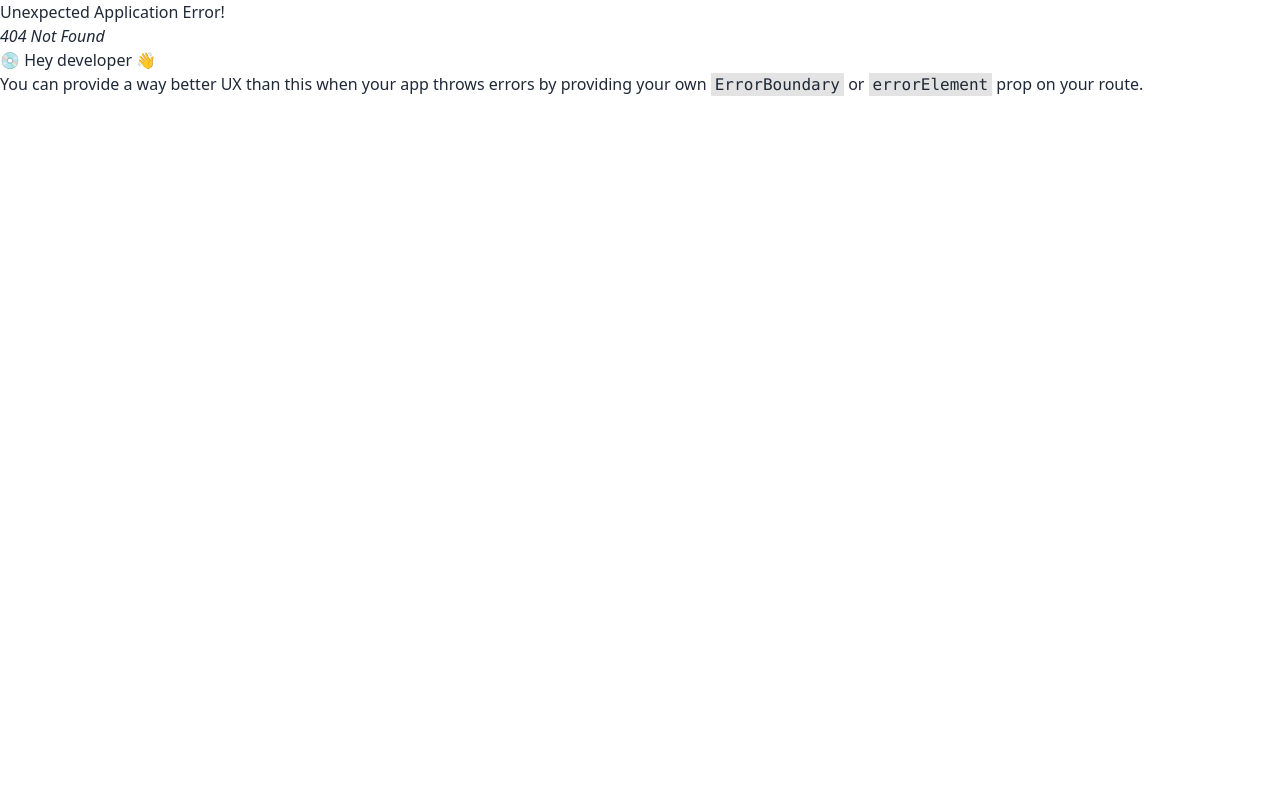
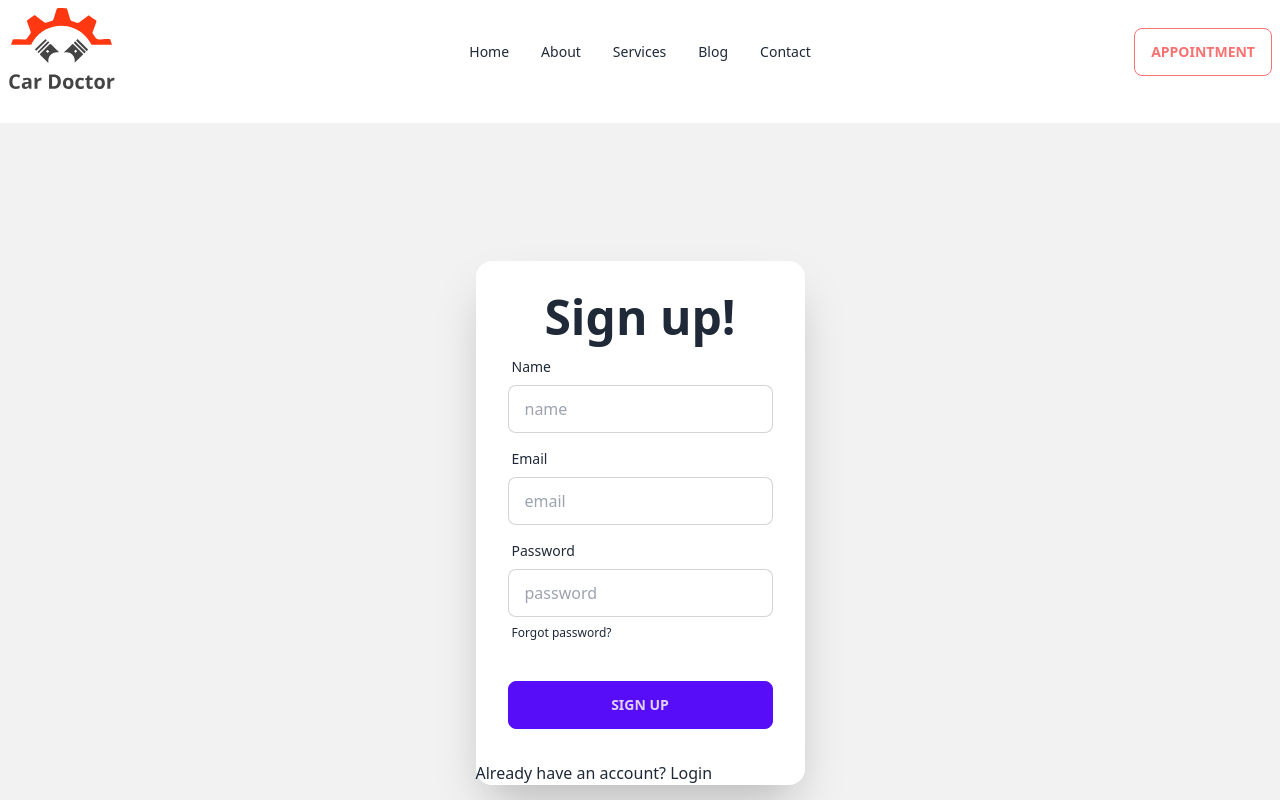
Before and after one commit to Emranhossainshuvo/car-doctor-client-practice, a React (Vite) app: page /signup in a window 1280 px wide. Before the commit this address had no page. Shown: the top 800 px of the page. Built offline with nearby package versions, Linux system fonts and the light colour scheme.

Commit message:
firebase config and env file added

```diff
--- a/package.json
+++ b/package.json
@@ -10,6 +10,7 @@
     "preview": "vite preview"
   },
   "dependencies": {
+    "firebase": "^10.5.2",
     "localforage": "^1.10.0",
     "match-sorter": "^6.3.1",
     "react": "^18.2.0",
--- /dev/null
+++ b/src/Providers/AuthProvider.jsx
@@ -0,0 +1,11 @@
+
+
+const AuthProvider = () => {
+    return (
+        <div>
+
+        </div>
+    );
+};
+
+export default AuthProvider;
--- /dev/null
+++ b/src/firebase/firebase.config.js
@@ -0,0 +1,18 @@
+// Import the functions you need from the SDKs you need
+import { initializeApp } from "firebase/app";
+// TODO: Add SDKs for Firebase products that you want to use
+// https://firebase.google.com/docs/web/setup#available-libraries
+
+// Your web app's Firebase configuration
+const firebaseConfig = {
+  apiKey:import.meta.env.VITE_apiKey,
+  authDomain:import.meta.env.VITE_authDomain,
+  projectId:import.meta.env.VITE_projectId,
+  storageBucket:import.meta.env.VITE_storageBucket,
+  messagingSenderId:import.meta.env.VITE_messagingSenderId,
+  appId:import.meta.env.VITE_appId
+};
+
+// Initialize Firebase
+const app = initializeApp(firebaseConfig);
+export default app;
--- /dev/null
+++ b/src/pages/Login/Login.jsx
@@ -0,0 +1,59 @@
+import { Link } from "react-router-dom";
+
+
+
+const Login = () => {
+
+    const handleLogin = event => {
+        event.preventDefault()
+    }
+
+  return (
+    <div className="hero min-h-screen bg-base-200">
+      <div className="hero-content flex-col lg:flex-row">
+
+        <div className="card flex-shrink-0 w-full max-w-sm shadow-2xl bg-base-100">
+          <form onSubmit={handleLogin} className="card-body">
+
+          <h1 className="text-5xl font-bold text-center">Login now!</h1>
+            <div className="form-control">
+              <label className="label">
+                <span className="label-text">Email</span>
+              </label>
+              <input
+                type="email"
+                name="email"
+                placeholder="email"
+                className="input input-bordered"
+                required
+              />
+            </div>
+            <div className="form-control">
+              <label className="label">
+                <span className="label-text">Password</span>
+              </label>
+              <input
+                type="password"
+                name="password"
+                placeholder="password"
+                className="input input-bordered"
+                required
+              />
+              <label className="label">
+                <a href="#" className="label-text-alt link link-hover">
+                  Forgot password?
+                </a>
+              </label>
+            </div>
+            <div className="form-control mt-6">
+              <input className="btn btn-primary" type="submit" value="Login" />
+            </div>
+          </form>
+          <p>New here? <Link to='/signup'>Sign up</Link></p>
+        </div>
+      </div>
+    </div>
+  );
+};
+
+export default Login;
--- /dev/null
+++ b/src/pages/SignUp/SignUp.jsx
@@ -0,0 +1,69 @@
+import { Link } from "react-router-dom";
+
+const SignUp = () => {
+
+    const handleSignUp = event => {
+        event.preventDefault()
+    }
+
+  return (
+    <div className="hero min-h-screen bg-base-200">
+      <div className="hero-content flex-col lg:flex-row">
+        <div className="card flex-shrink-0 w-full max-w-sm shadow-2xl bg-base-100">
+          <form onSubmit={handleSignUp} className="card-body">
+            <h1 className="text-5xl font-bold text-center">Sign up!</h1>
+            <div className="form-control">
+              <label className="label">
+                <span className="label-text">Name</span>
+              </label>
+              <input
+                type="text"
+                name="name"
+                placeholder="name"
+                className="input input-bordered"
+                required
+              />
+            </div>
+            <div className="form-control">
+              <label className="label">
+                <span className="label-text">Email</span>
+              </label>
+              <input
+                type="email"
+                name="email"
+                placeholder="email"
+                className="input input-bordered"
+                required
+              />
+            </div>
+            <div className="form-control">
+              <label className="label">
+                <span className="label-text">Password</span>
+              </label>
+              <input
+                type="password"
+                name="password"
+                placeholder="password"
+                className="input input-bordered"
+                required
+              />
+              <label className="label">
+                <a href="#" className="label-text-alt link link-hover">
+                  Forgot password?
+                </a>
+              </label>
+            </div>
+            <div className="form-control mt-6">
+              <input className="btn btn-primary" type="submit" value="Sign up" />
+            </div>
+          </form>
+          <p>
+           Already have an account? <Link to="/login">Login</Link>
+          </p>
+        </div>
+      </div>
+    </div>
+  );
+};
+
+export default SignUp;
```
Also changed, not shown: src/Routes/Routes.jsx (+10 -0 lines), 1 other file (tests, documents, lock files or other folders).
